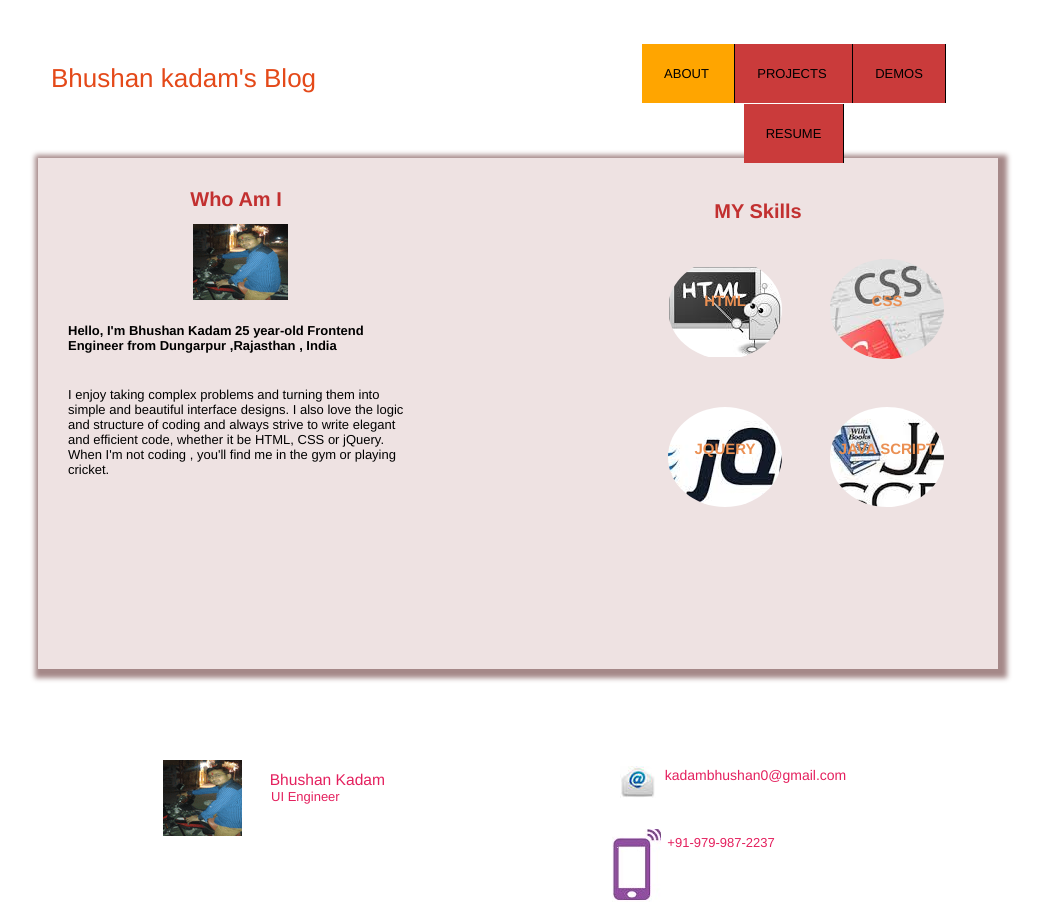
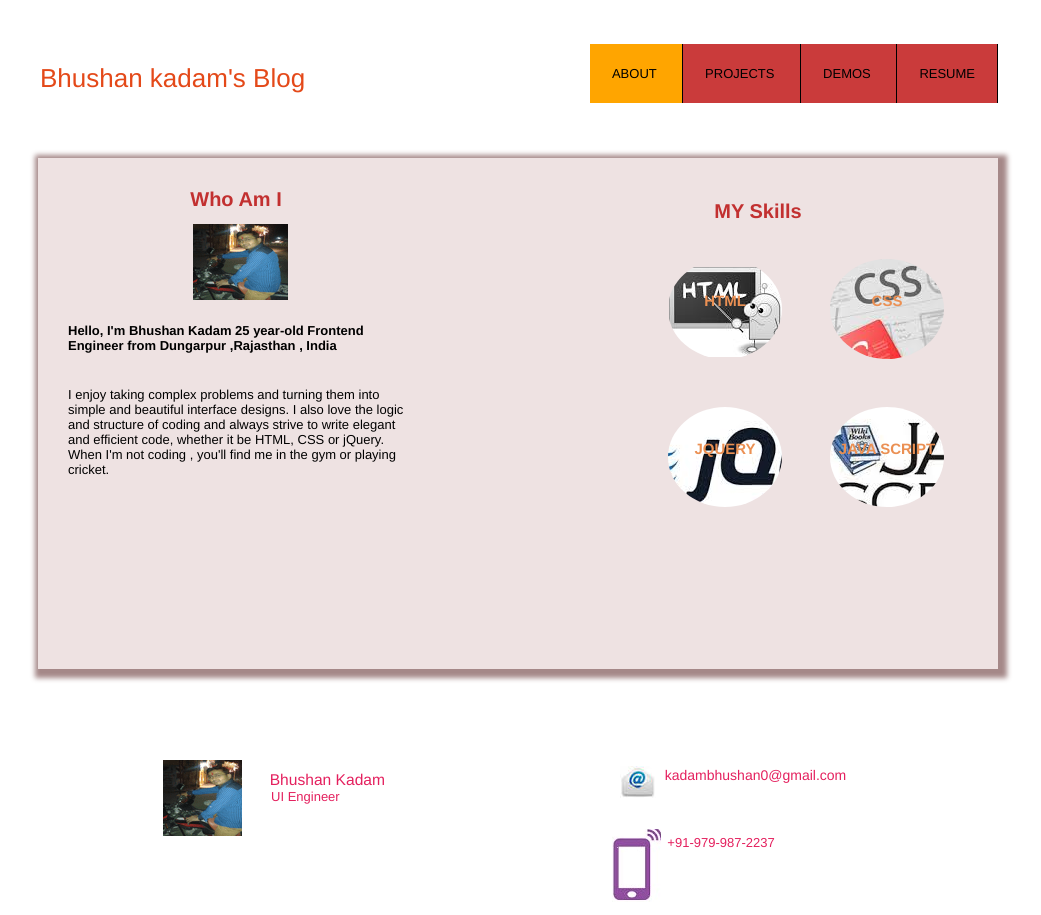
Before and after one commit to bhushansureshkadam/bhushansureshkadam.github.io, a Jekyll site: the page built from index.html, in a window 1280 px wide. Shown: the whole page, without its empty margins (122-1163 px from the left). Built offline with Jekyll 4.4.1, drawn with Linux system fonts in a browser that asks for light colours; Markdown is read by kramdown in place of the engine named in the settings.

Commit message:
first commit

```diff
--- a/css/main.css
+++ b/css/main.css
@@ -170,27 +170,22 @@ a:visited { color: #a0a; }
 
 body{
 
-  height: 900px;
+  height: 915px;
 }
 
  .name {
-  width:269px;
   position:relative;
-  right:101px;
   top:63px;
   color:#e44919;
   font-size:2em;
-  left:11px;
+  left:2px;
   float: left;
 }
 .nav {
-
-  width: 408px;
-  height: 60px;
   background: #fff;
   position:relative;
-  top: 44px;
-  float: right;
+  top:44px;
+  float:right;
 
 }
 
```
